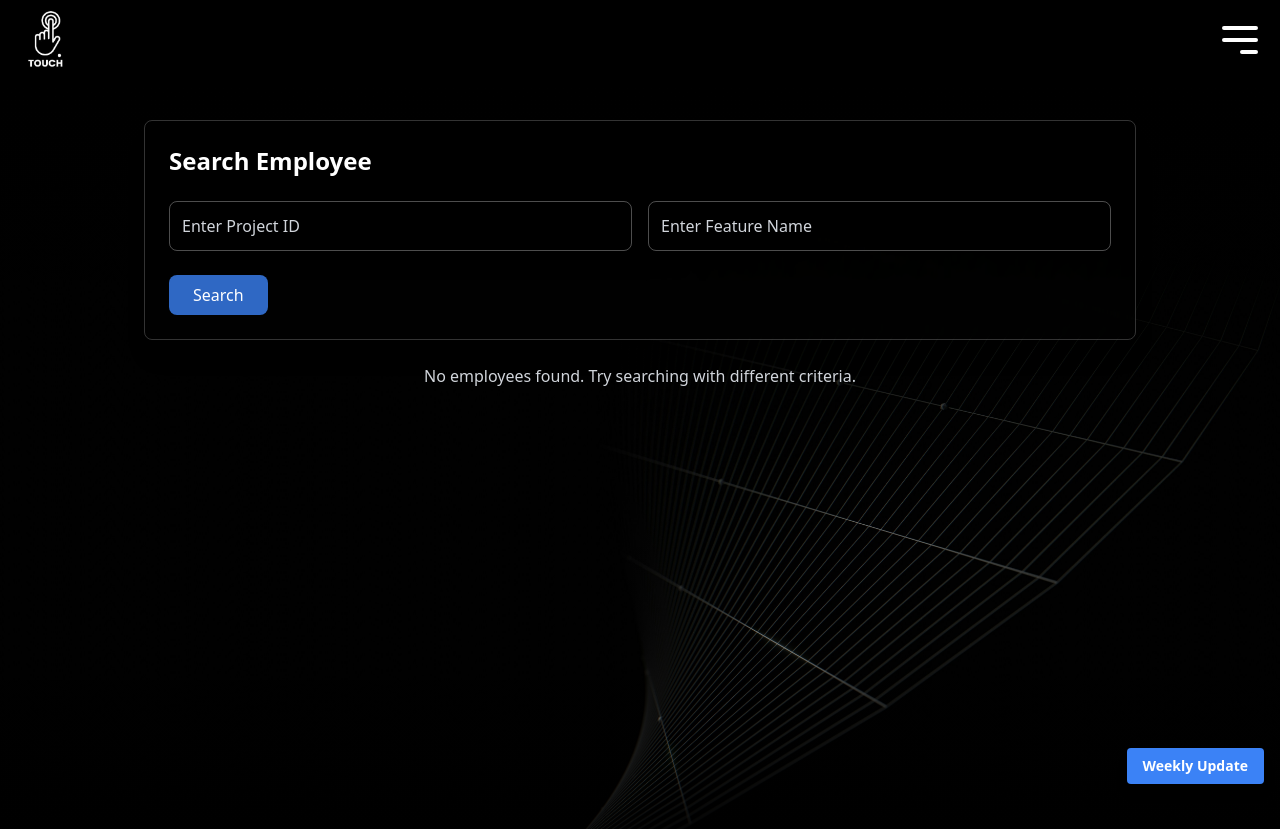
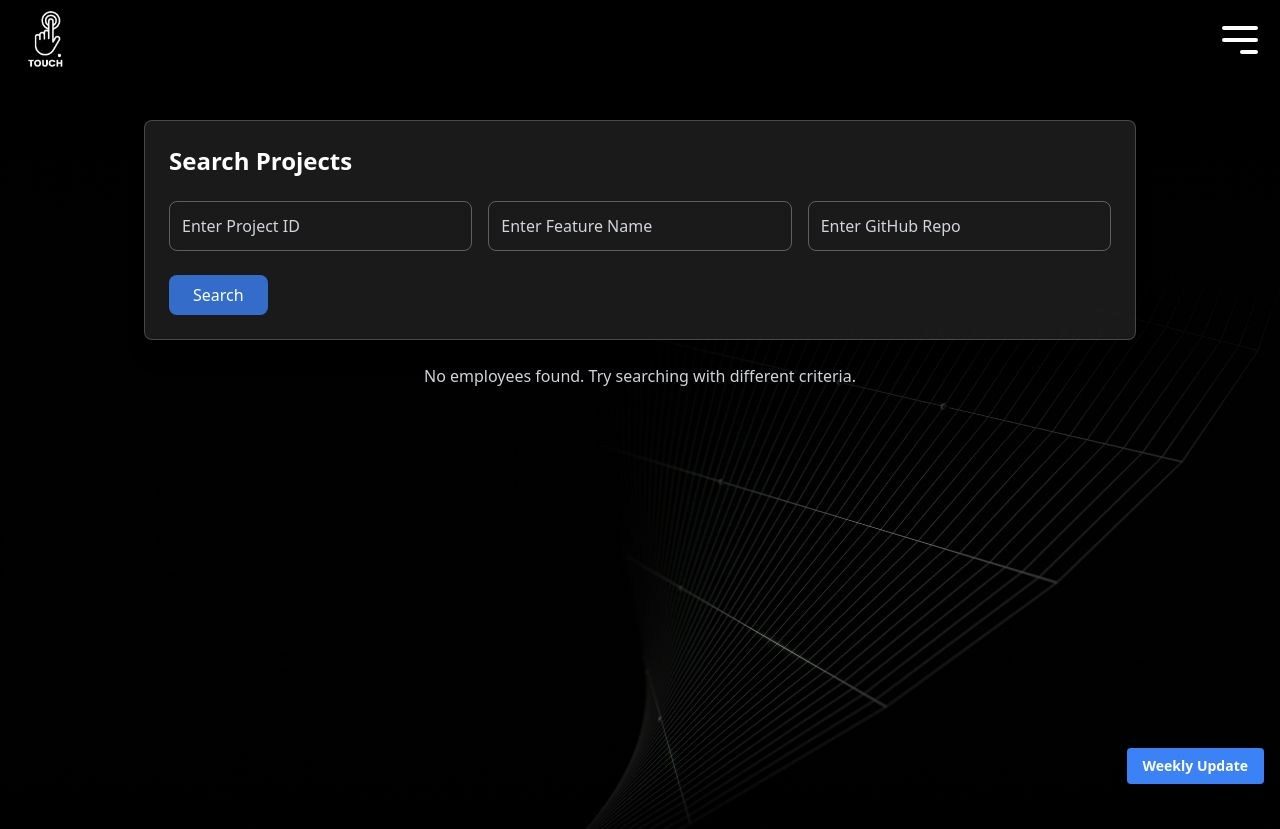
Before and after one commit to Jaya-Sandeep-Ketha/Collaboration_App_UI, a React (Vite) app: page /user in a window 1280 px wide. Shown: the top 829 px of the page. Built offline with nearby package versions, Linux system fonts and the light colour scheme.

Commit message:
OnboardForm added

```diff
--- /dev/null
+++ b/src/components/AIAgent/ChatBot.jsx
@@ -0,0 +1,100 @@
+import React, { useState } from 'react';
+
+const ChatBot = () => {
+    const [messages, setMessages] = useState([]);
+    const [input, setInput] = useState('');
+
+    // Hardcoded data model
+    const data = {
+        projects: [
+            {
+                id: 1,
+                name: 'Project X',
+                employees: ['Alice', 'Bob'],
+            },
+            {
+                id: 2,
+                name: 'Project Y',
+                employees: ['Charlie', 'Diana'],
+            },
+            {
+                id: 3,
+                name: 'Project Z',
+                employees: ['Eve'],
+            },
+        ],
+    };
+
+    const sendMessage = async () => {
+        if (!input.trim()) return;
+
+        const userMessage = { sender: 'user', text: input };
+        setMessages([...messages, userMessage]);
+
+        let botResponse = 'I didn’t understand your question. Please ask something like "Who is working on Project X?"';
+
+        // Check if the input matches the pattern "Who is working on Project X?"
+        const match = input.match(/who is working on (.+)\?/i);
+        if (match) {
+            const projectName = match[1].trim();
+            const project = data.projects.find((p) => p.name.toLowerCase() === projectName.toLowerCase());
+
+            if (project) {
+                botResponse = `The following employees are working on ${project.name}: ${project.employees.join(', ')}.`;
+            } else {
+                botResponse = `I couldn't find any information about ${projectName}.`;
+            }
+        }
+
+        const botMessage = { sender: 'bot', text: botResponse };
+        setMessages((prev) => [...prev, botMessage]);
+        setInput('');
+    };
+
+    return (
+        <div className="flex flex-col items-center justify-center min-h-screen bg-gray-100">
+            <div className="w-full max-w-md bg-white shadow-lg rounded-lg p-4">
+                <div className="text-center text-lg font-semibold mb-4 text-gray-700">Employee Project ChatBot</div>
+
+                {/* Chat Display */}
+                <div className="h-72 overflow-y-scroll border border-gray-300 rounded-md p-3 mb-4">
+                    {messages.map((msg, index) => (
+                        <div
+                            key={index}
+                            className={`flex ${msg.sender === 'user' ? 'justify-end' : 'justify-start'} mb-2`}
+                        >
+                            <div
+                                className={`px-4 py-2 rounded-lg max-w-xs ${
+                                    msg.sender === 'user'
+                                        ? 'bg-blue-500 text-white'
+                                        : 'bg-gray-200 text-gray-700'
+                                }`}
+                            >
+                                {msg.text}
+                            </div>
+                        </div>
+                    ))}
+                </div>
+
+                {/* Input and Send Button */}
+                <div className="flex items-center">
+                    <input
+                        type="text"
+                        value={input}
+                        onChange={(e) => setInput(e.target.value)}
+                        className="flex-grow border border-gray-300 rounded-md px-3 py-2 focus:outline-none focus:ring focus:ring-blue-200"
+                        placeholder="Ask something..."
+                    />
+                    <button
+                        onClick={sendMessage}
+                        className="ml-3 bg-blue-500 text-white px-4 py-2 rounded-md hover:bg-blue-600 transition"
+                    >
+                        Send
+                    </button>
+                </div>
+            </div>
+        </div>
+    );
+};
+
+export default ChatBot;
--- /dev/null
+++ b/src/components/User/OnboardForm.jsx
@@ -0,0 +1,64 @@
+import React, { useState } from 'react';
+import userHomebg1 from '../../assets/userHomebg1.jpg';
+
+function OnboardForm() {
+    const [formData, setFormData] = useState({
+        Employee_firstName: '',
+        Employee_lastName: '',
+        Email: '',
+        Chat_name: '',
+        Location: '',
+        Title: '',
+        Reporting_to: '',
+        Password: '',
+        Company_code: '',
+        Project_name: '',
+        Github_repo: ''
+    });
+
+    const handleChange = (e) => {
+        const { name, value } = e.target;
+        setFormData(prevState => ({ ...prevState, [name]: value }));
+    };
+
+    const handleSubmit = (e) => {
+        e.preventDefault();
+        console.log('Form data submitted:', formData);
+        // Add form submission logic here
+    };
+
+    return (
+        <div
+            className="relative w-full min-h-screen bg-cover bg-no-repeat flex flex-col items-center"
+            style={{ backgroundImage: `url(${userHomebg1})` }}
+        >
+            <div className="absolute top-0 left-0 w-full h-full bg-gradient-to-b from-black via-transparent to-black"></div>
+            <div className="relative z-10 w-full max-w-4xl px-4 py-10">
+                <form className="backdrop-blur-sm bg-white/10 shadow-xl rounded-lg p-6 border border-white/20" onSubmit={handleSubmit}>
+                    <h1 className="text-2xl font-bold text-white mb-6">Stay in Touch!!</h1>
+                    <div className="grid grid-cols-1 md:grid-cols-2 gap-4 mb-6">
+                        {Object.keys(formData).map((key) => (
+                            <input
+                                key={key}
+                                type="text"
+                                name={key}
+                                value={formData[key]}
+                                onChange={handleChange}
+                                placeholder={`Enter ${key.replace(/_/g, ' ')}`}
+                                className="block w-full text-white bg-transparent border border-white/30 rounded-lg p-3 placeholder-gray-300 focus:outline-none focus:ring-2 focus:ring-blue-500"
+                            />
+                        ))}
+                    </div>
+                    <button
+                        type="submit"
+                        className="bg-blue-500 bg-opacity-80 text-white px-6 py-2 rounded-lg hover:bg-blue-600 transition"
+                    >
+                        Submit
+                    </button>
+                </form>
+            </div>
+        </div>
+    );
+}
+
+export default OnboardForm;
--- a/src/components/User/SearchBar.jsx
+++ b/src/components/User/SearchBar.jsx
@@ -3,15 +3,16 @@ import React, { useState } from 'react';
 function SearchBar({ onSearch }) {
   const [projectId, setProjectId] = useState('');
   const [featureName, setFeatureName] = useState('');
+  const [githubRepo, setGithubRepo] = useState('');
 
   const handleSearchClick = () => {
-    onSearch(projectId, featureName);
+    onSearch(projectId, featureName, githubRepo);
   };
 
   return (
-    <div className="backdrop-blur-sm bg-white/1 shadow-xl rounded-lg p-6 border border-white/20">
-      <h1 className="text-2xl font-bold text-white mb-6">Search Employee</h1>
-      <div className="grid grid-cols-1 md:grid-cols-2 gap-4 mb-6">
+    <div className="backdrop-blur-sm bg-white/10 shadow-xl rounded-lg p-6 border border-white/20">
+      <h1 className="text-2xl font-bold text-white mb-6">Search Projects</h1>
+      <div className="grid grid-cols-1 md:grid-cols-3 gap-4 mb-6">
         <input
           type="text"
           placeholder="Enter Project ID"
@@ -26,6 +27,13 @@ function SearchBar({ onSearch }) {
           onChange={(e) => setFeatureName(e.target.value)}
           className="block w-full text-white bg-transparent border border-white/30 rounded-lg p-3 placeholder-gray-300 focus:outline-none focus:ring-2 focus:ring-blue-500"
         />
+        <input
+          type="text"
+          placeholder="Enter GitHub Repo"
+          value={githubRepo}
+          onChange={(e) => setGithubRepo(e.target.value)}
+          className="block w-full text-white bg-transparent border border-white/30 rounded-lg p-3 placeholder-gray-300 focus:outline-none focus:ring-2 focus:ring-blue-500"
+        />
       </div>
       <button
         onClick={handleSearchClick}
--- a/src/components/User/UserHome.jsx
+++ b/src/components/User/UserHome.jsx
@@ -11,6 +11,7 @@ const employeesData = [
     contact: 'john.doe@example.com',
     project: '123',
     feature: 'Authentication',
+    githubRepo: 'github.com/janesmith/dashboard-app',
     details: {
       role: 'Software Engineer',
       experience: '5 years',
@@ -23,43 +24,118 @@ const employeesData = [
     contact: 'jane.smith@example.com',
     project: '124',
     feature: 'Dashboard',
+    githubRepo: 'github.com/janesmith/dashboard-app',
     details: {
       role: 'UI/UX Designer',
       experience: '3 years',
       skills: 'Figma, Adobe XD, CSS',
     },
   },
-  // Add more employee objects here
+  {
+    id: 3,
+    name: 'Alice Johnson',
+    contact: 'alice.johnson@example.com',
+    project: '123',
+    feature: 'Database Integration',
+    githubRepo: 'github.com/alicejohnson/data-integration',
+    details: {
+      role: 'Database Administrator',
+      experience: '8 years',
+      skills: 'MySQL, PostgreSQL, Oracle',
+    },
+  },
+  {
+    id: 4,
+    name: 'Bob Brown',
+    contact: 'bob.brown@example.com',
+    project: '125',
+    feature: 'Authentication',
+    githubRepo: 'github.com/bobbrown/new-auth',
+    details: {
+      role: 'Security Specialist',
+      experience: '6 years',
+      skills: 'OAuth, SAML, OpenID Connect',
+    },
+  },
+  {
+    id: 5,
+    name: 'Carol White',
+    contact: 'carol.white@example.com',
+    project: '126',
+    feature: 'Payment Gateway',
+    githubRepo: 'github.com/carolwhite/payment-system',
+    details: {
+      role: 'Backend Developer',
+      experience: '4 years',
+      skills: 'Java, Spring Boot, Hibernate',
+    },
+  },
+  {
+    id: 6,
+    name: 'Dave Martin',
+    contact: 'dave.martin@example.com',
+    project: '127',
+    feature: 'User Management',
+    githubRepo: 'github.com/davemartin/user-management',
+    details: {
+      role: 'Frontend Developer',
+      experience: '2 years',
+      skills: 'Angular, TypeScript, RxJS',
+    },
+  },
+  {
+    id: 7,
+    name: 'Eva Green',
+    contact: 'eva.green@example.com',
+    project: '123',
+    feature: 'API Development',
+    githubRepo: 'github.com/evagreen/api-project',
+    details: {
+      role: 'API Developer',
+      experience: '7 years',
+      skills: 'Node.js, Express, Swagger',
+    },
+  },
+  {
+    id: 8,
+    name: 'Frank Gray',
+    contact: 'frank.gray@example.com',
+    project: '128',
+    feature: 'Mobile Integration',
+    githubRepo: 'github.com/frankgray/mobile-integration',
+    details: {
+      role: 'Mobile Developer',
+      experience: '5 years',
+      skills: 'React Native, Swift, Kotlin',
+    },
+  },
 ];
 
 function UserHome() {
   const [filteredEmployees, setFilteredEmployees] = useState([]);
   const navigate = useNavigate();
 
-  const handleSearch = (projectId, featureName) => {
-    const results = employeesData.filter(
-      (employee) =>
-        employee.project === projectId &&
-        employee.feature.toLowerCase().includes(featureName.toLowerCase())
-    );
+  const handleSearch = (projectId, featureName, githubRepo) => {
+    const results = employeesData.filter(employee => {
+      const matchProjectId = projectId ? employee.project === projectId : true;
+      const matchFeatureName = featureName ? employee.feature.toLowerCase().includes(featureName.toLowerCase()) : true;
+      const matchGithubRepo = githubRepo ? (employee.githubRepo && employee.githubRepo.includes(githubRepo)) : true;
+      return matchProjectId && matchFeatureName && matchGithubRepo;
+    });
     setFilteredEmployees(results);
   };
+
 
   return (
     <div
       className="relative w-full min-h-screen bg-cover bg-no-repeat flex flex-col items-center"
       style={{ backgroundImage: `url(${userHomebg1})` }}
     >
-      {/* Background Overlays */}
       <div className="absolute top-0 left-0 w-full h-full bg-gradient-to-b from-black via-transparent to-black"></div>
-
-      {/* Content */}
       <div className="relative z-10 w-full max-w-5xl px-4 py-10">
         <SearchBar onSearch={handleSearch} />
         <EmployeeCards employees={filteredEmployees} />
       </div>
-
-      {/* Weekly Update Button */}
       <button
         onClick={() => navigate('/user/taskform')}
         className="fixed bottom-4 right-4 px-4 py-2 bg-blue-500 text-white text-sm font-semibold rounded shadow-lg hover:bg-blue-600 focus:outline-none focus:ring-2 focus:ring-blue-300"
--- a/src/main.jsx
+++ b/src/main.jsx
@@ -12,6 +12,8 @@ import AdminHome from './components/Admin/AdminHome.jsx';
 import UserHome from './components/User/UserHome.jsx';
 import TaskForm from './components/User/TaskForm.jsx';
 import Chat from './components/User/Chat.jsx';
+import OnboardForm from './components/User/OnboardForm.jsx';
+import ChatBot from './components/AIAgent/ChatBot.jsx';
 
 const router = createBrowserRouter(
   createRoutesFromElements(
@@ -22,6 +24,8 @@ const router = createBrowserRouter(
       <Route path = "/user" element={<UserHome/>} />
       <Route path='/user/taskForm' element={<TaskForm/>}/>
       <Route path="/chat" element={<Chat/>}/>
+      <Route path='/onboarding' element={<OnboardForm/>}/>
+      <Route path='/chatbot' element = {<ChatBot/>}/>
     </Route>
   )
 )
```
Also changed, not shown: src/assets/chat-bot.svg (added).
